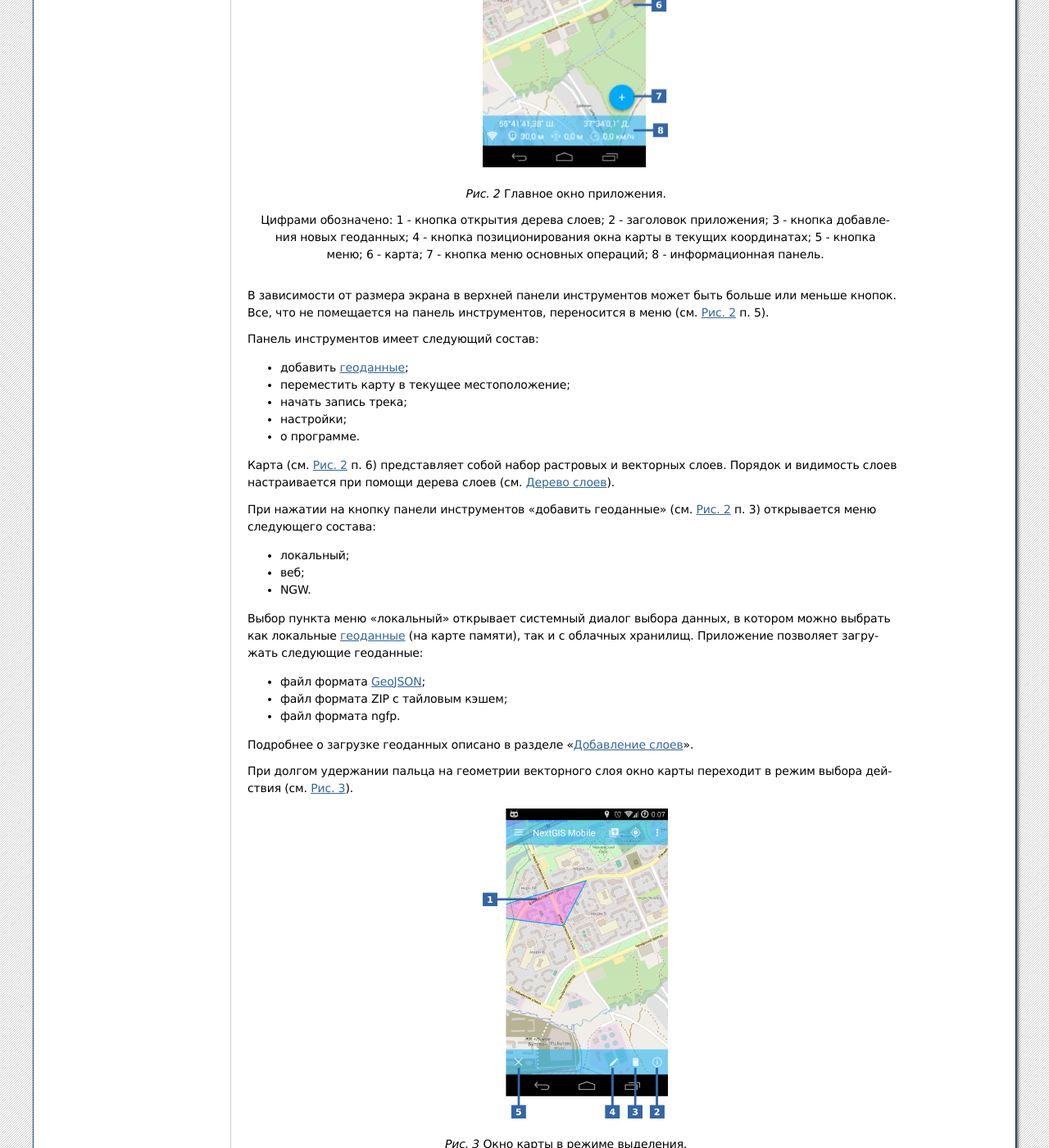
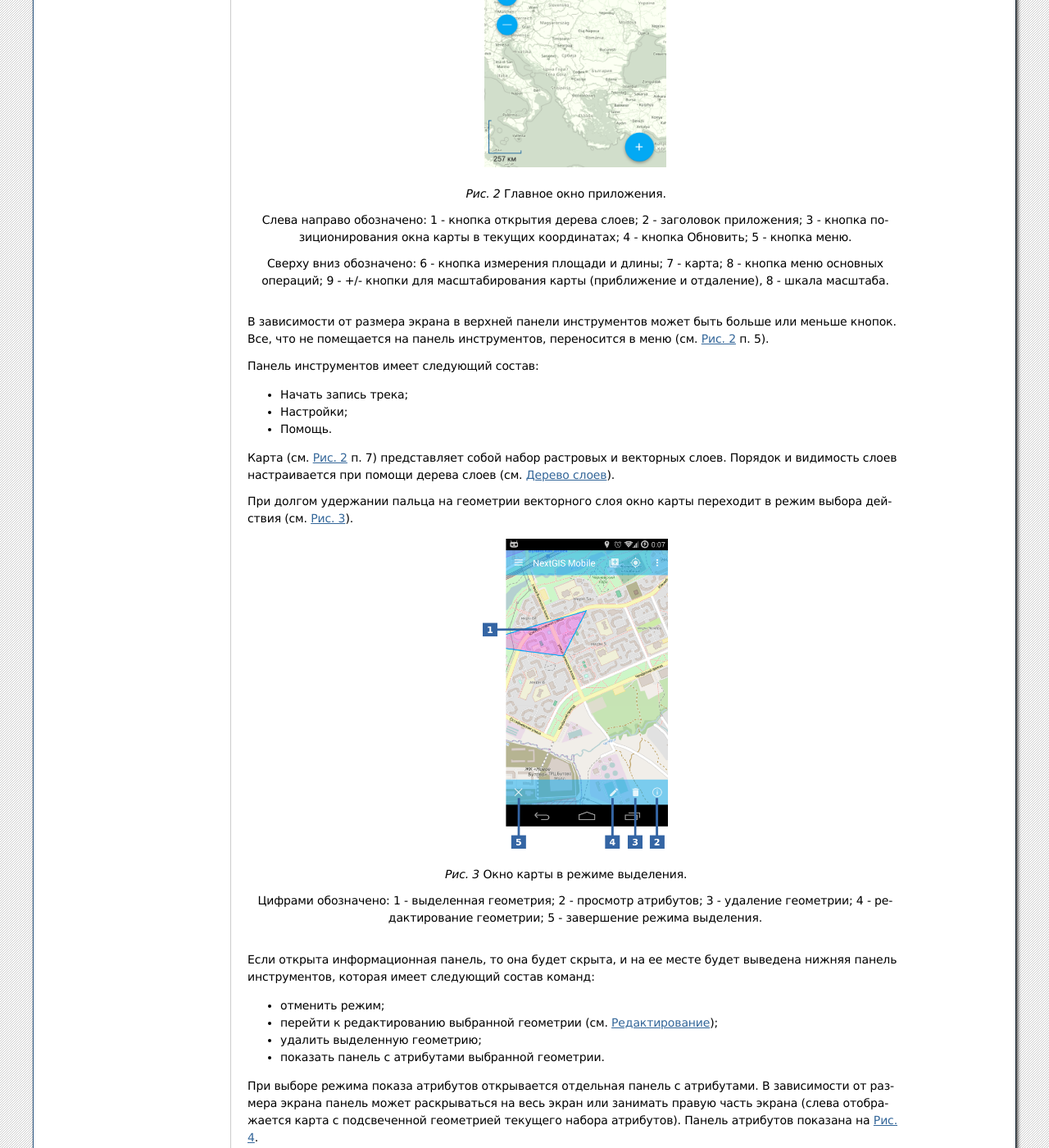
Before and after one commit to nextgis/docs_ngmobile, a Sphinx documentation site: the page built from source/main.rst, in a window 1280 px wide and 1400 px high, scrolled down 499 px. Shown: the whole window at 82% size. Built offline with Sphinx 7.4.7, drawn with Linux system fonts in a browser that asks for light colours; formulas are drawn with MathJax 3.

Commit message:
ng mobile

```diff
--- a/source/main.rst
+++ b/source/main.rst
@@ -20,47 +20,32 @@
 
 Главное окно приложения представлено на :numref:`ngmobile_main_activity_pic`.
 
-.. figure:: _static/ngmobile_mainscreen.png
+.. figure:: _static/ngmobile_main_activity.png
    :name: ngmobile_main_activity_pic
    :align: center
    :height: 10cm
 
    Главное окно приложения.
 
-   Цифрами обозначено: 1 - кнопка открытия дерева слоев; 2 - заголовок приложения;
-   3 - кнопка добавления новых геоданных; 4 - кнопка позиционирования окна карты в текущих координатах;
-   5 - кнопка меню; 6 - карта; 7 - кнопка меню основных операций; 8 - информационная панель.
+   Слева направо обозначено: 1 - кнопка открытия дерева слоев; 2 - заголовок приложения;
+   3 - кнопка позиционирования окна карты в текущих координатах; 4 - кнопка Обновить;
+   5 - кнопка меню.
+
+   Сверху вниз обозначено: 6 - кнопка измерения площади и длины; 7 - карта; 8 - кнопка меню основных операций;
+   9 - +/- кнопки для масштабирования карты (приближение и отдаление), 8 - шкала масштаба.
 
 В зависимости от размера экрана в верхней панели инструментов может быть больше или меньше кнопок.
 Все, что не помещается на панель инструментов, переносится в меню (см. :numref:`ngmobile_main_activity_pic` п. 5).
 
 Панель инструментов имеет следующий состав:
 
-* добавить :term:`геоданные`;
-* переместить карту в текущее местоположение;
-* начать запись трека;
-* настройки;
-* о программе.
+* Начать запись трека;
+* Настройки;
+* Помощь.
 
-Карта (см. :numref:`ngmobile_main_activity_pic` п. 6) представляет собой набор растровых и векторных слоев.
+Карта (см. :numref:`ngmobile_main_activity_pic` п. 7) представляет собой набор растровых и векторных слоев.
 Порядок и видимость слоев настраивается при помощи дерева слоев (см. :ref:`ngmobile_layer_tree`).
 
-При нажатии на кнопку панели инструментов "добавить геоданные" (см. :numref:`ngmobile_main_activity_pic` п. 3)
-открывается меню следующего состава:
-
-* локальный;
-* веб;
-* NGW.
-
-Выбор пункта меню "локальный" открывает системный диалог выбора данных, в котором можно
-выбрать как локальные :term:`геоданные` (на карте памяти), так и с облачных хранилищ.
-Приложение позволяет загружать следующие геоданные:
-
-* файл формата :term:`GeoJSON`;
-* файл формата ZIP с тайловым кэшем;
-* файл формата ngfp.
-
-Подробнее о загрузке геоданных описано в разделе ":ref:`ngmobile_load_geodata`".
 
 При долгом удержании пальца на геометрии векторного слоя окно карты переходит в режим
 выбора действия (см. :numref:`ngmobile_selectmode_pic`).
```
Also changed, not shown: source/_static/ngmobile_main_activity.png (added).
